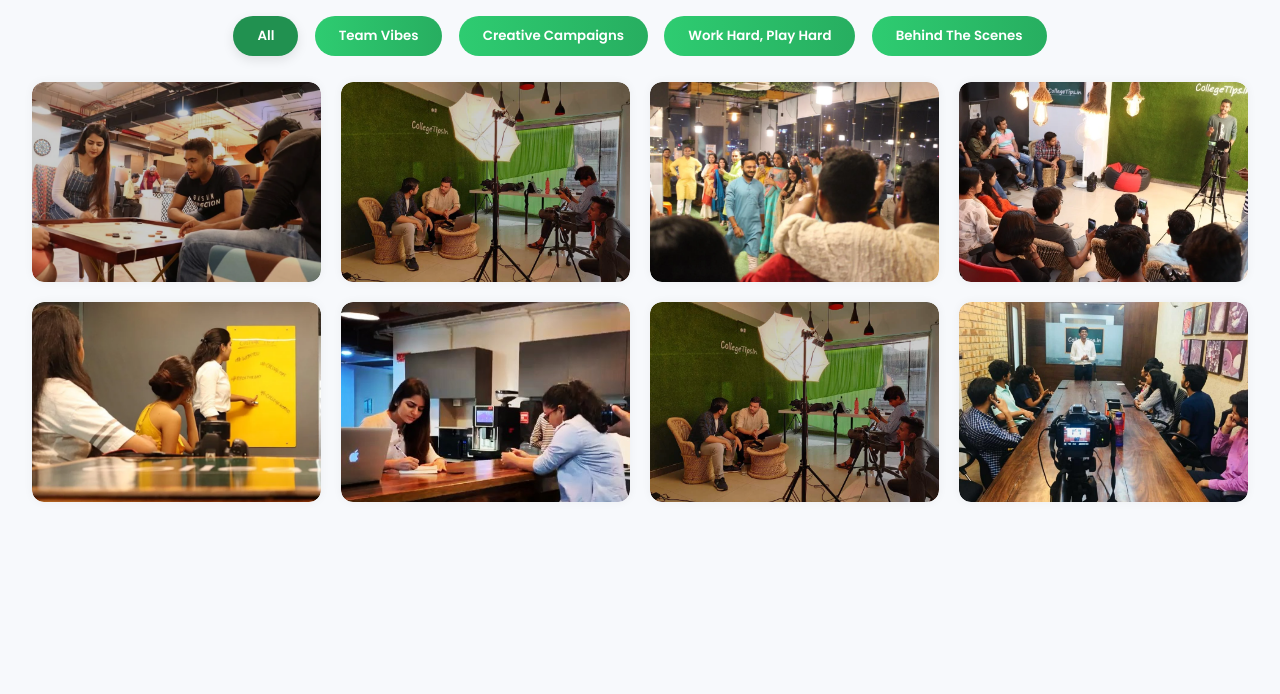
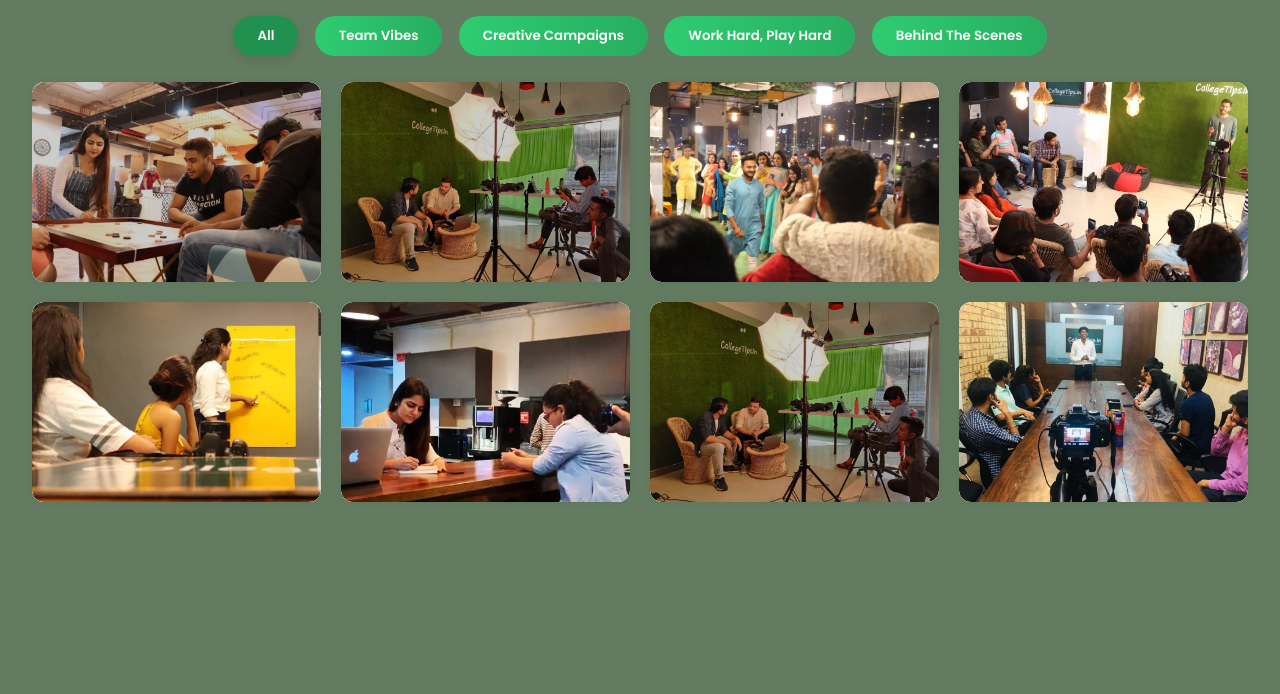
Before and after one commit to Gatik8205/PhotoGallery, a plain HTML site: page photo_gallery.html in a window 1280 px wide. Shown: the part 106-800 px from the top of the page. Drawn offline with Linux system fonts and the light colour scheme; files whose address does not match are found by name.

Commit message:
Initial cmmoint: mde few changes

```diff
--- a/photo_gallery.css
+++ b/photo_gallery.css
@@ -6,7 +6,7 @@
 }
 
 body {
-  background: #f7f9fc;
+  background: #637b61;
   padding: 32px;
   color: #333;
 }
```
